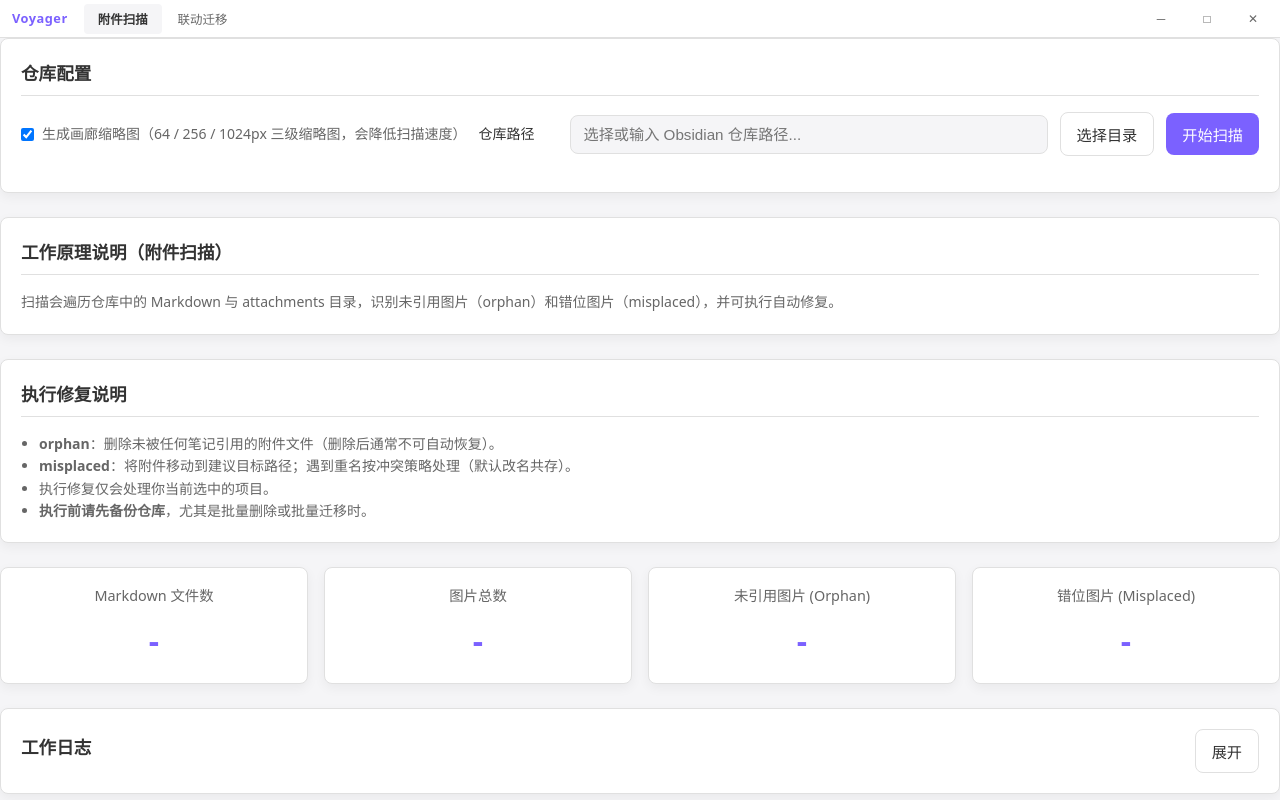
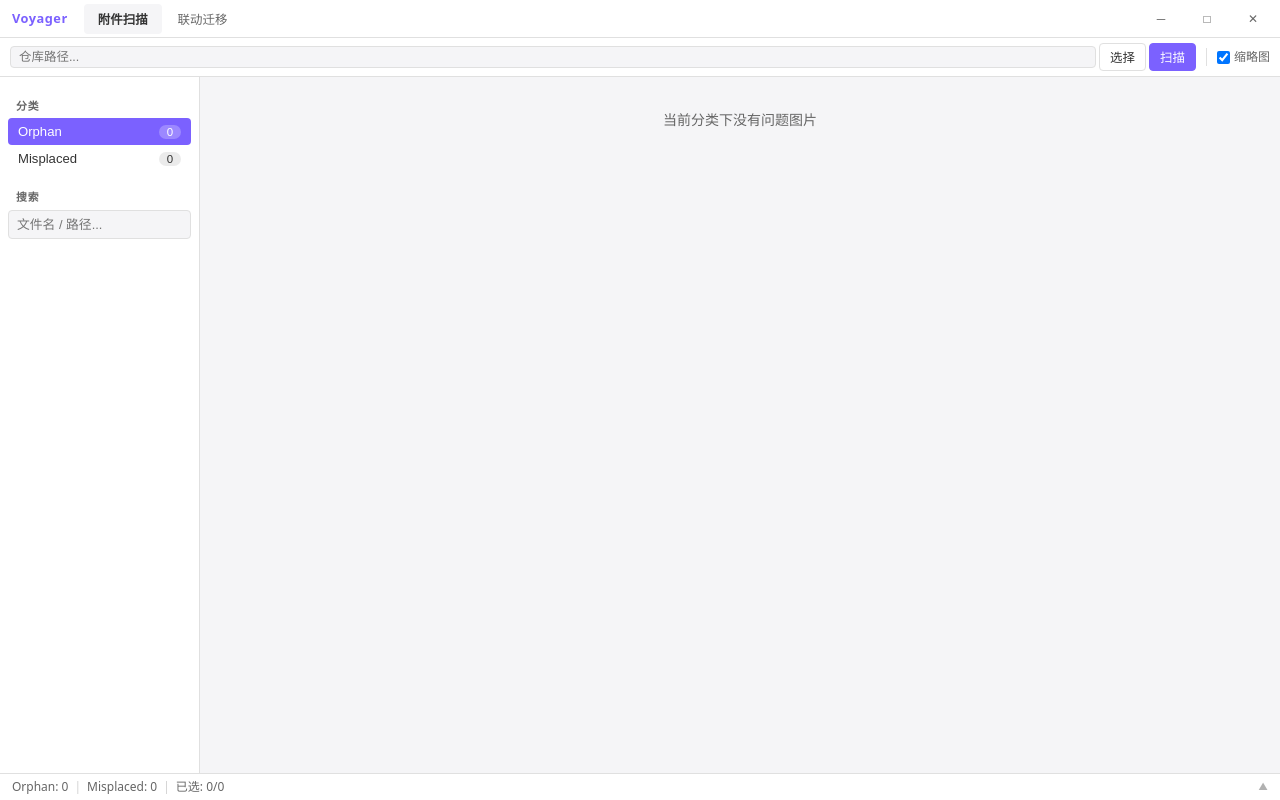
Before and after one commit to KanameMadoka520/Obsidian-attachments-voyager, a React (Vite) app: page / in a window 1280 px wide. Built offline with nearby package versions, Linux system fonts and the light colour scheme.

Commit message:
功能：使用 Toolbar、Sidebar、DetailPanel、StatusBar 重构 ScanPage

```diff
--- a/src/pages/ScanPage.tsx
+++ b/src/pages/ScanPage.tsx
@@ -3,11 +3,11 @@ import { open } from '@tauri-apps/api/dialog'
 import { invoke, convertFileSrc } from '@tauri-apps/api/tauri'
 import { appWindow } from '@tauri-apps/api/window'
 import ConfirmDialog from '../components/ConfirmDialog'
-import IssuesTable from '../components/IssuesTable'
-import OperationHistoryPanel from '../components/OperationHistoryPanel'
-import StatsCards from '../components/StatsCards'
+import DetailPanel from '../components/DetailPanel'
+import Sidebar from '../components/Sidebar'
+import StatusBar from '../components/StatusBar'
+import Toolbar from '../components/Toolbar'
 import VirtualGallery from '../components/VirtualGallery'
-import WorkLogPanel from '../components/WorkLogPanel'
 import type { AuditIssue, ConflictPolicy, GalleryDisplayMode, OperationTask, RuntimeLogLine, ScanResult } from '../types'
 import { scanVault } from '../lib/commands'
 
@@ -109,7 +109,8 @@ function ScanPage({ conflictPolicy }: ScanPageProps) {
   const [selectedIssueIds, setSelectedIssueIds] = useState<string[]>([])
   const [anchorIndex, setAnchorIndex] = useState<number | null>(null)
   const [galleryTab, setGalleryTab] = useState<'orphan' | 'misplaced'>('orphan')
-  const [listTab, setListTab] = useState<'orphan' | 'misplaced'>('orphan')
+  const [searchText, setSearchText] = useState('')
+  const [focusedIssue, setFocusedIssue] = useState<AuditIssue | null>(null)
   const [trashDeleteIds, setTrashDeleteIds] = useState<string[]>([])
   const [generateThumbs, setGenerateThumbs] = useState(true)
   const [displayMode, setDisplayMode] = useState<GalleryDisplayMode>(() => loadDisplayMode())
@@ -213,7 +214,10 @@ function ScanPage({ conflictPolicy }: ScanPageProps) {
     localStorage.setItem(DISPLAY_MODE_KEY, mode)
   }
 
-  const issues = result?.issues ?? []
+  const allIssues = result?.issues ?? []
+  const issues = searchText
+    ? allIssues.filter((i) => i.imagePath.toLowerCase().includes(searchText.toLowerCase()))
+    : allIssues
   const orphanIssues = issues.filter((i) => i.type === 'orphan')
   const misplacedIssues = issues.filter((i) => i.type === 'misplaced')
 
@@ -285,6 +289,8 @@ function ScanPage({ conflictPolicy }: ScanPageProps) {
     index: number,
     event: { shiftKey: boolean; ctrlKey: boolean; metaKey: boolean }
   ) => {
+    const clicked = issues.find((i) => i.id === issueId) ?? null
+    setFocusedIssue(clicked)
     setSelectedIssueIds((prev) => {
       const hasIssue = prev.includes(issueId)
 
@@ -411,145 +417,55 @@ function ScanPage({ conflictPolicy }: ScanPageProps) {
     }
   }
 
+  const currentGalleryIssues = galleryTab === 'orphan' ? orphanIssues : misplacedIssues
+
   return (
-    <div className="page-wrapper">
-      <section className="card">
-        <h2 className="card-title">仓库配置</h2>
-        <div className="input-group">
-          <label style={{ display: 'flex', alignItems: 'center', gap: 8, color: 'var(--text-muted)' }}>
-            <input
-              type="checkbox"
-              checked={generateThumbs}
-              disabled={loading || fixing}
-              onChange={(e) => setGenerateThumbs(e.target.checked)}
+    <div className="scan-layout">
+      <Toolbar
+        vaultPath={vaultPath}
+        onVaultPathChange={setVaultPath}
+        recentVaults={recentVaults}
+        onPickDirectory={pickDirectory}
+        onScan={runScan}
+        scanning={loading}
+        fixing={fixing}
+        displayMode={displayMode}
+        onDisplayModeChange={changeDisplayMode}
+        hasResult={!!result}
+        selectedCount={selectedIssueIds.length}
+        totalCount={issues.length}
+        onSelectAll={selectAllIssues}
+        onClearSelection={clearSelectedIssues}
+        onFix={() => setConfirmOpen(true)}
+        generateThumbs={generateThumbs}
+        onGenerateThumbsChange={setGenerateThumbs}
       />
-            生成画廊缩略图（64 / 256 / 1024px 三级缩略图，会降低扫描速度）
-          </label>
 
-          <label htmlFor="vault-path" className="input-label">仓库路径</label>
-          <input
-            id="vault-path"
-            className="input-field"
-            list="recent-vaults"
-            value={vaultPath}
-            onChange={(e) => setVaultPath(e.target.value)}
-            placeholder="选择或输入 Obsidian 仓库路径..."
-          />
-          <datalist id="recent-vaults">
-            {recentVaults.map((p) => (
-              <option key={p} value={p} />
-            ))}
-          </datalist>
-          <button type="button" className="btn btn-secondary" onClick={pickDirectory}>
-            选择目录
-          </button>
-          <button type="button" className="btn btn-primary" onClick={runScan} disabled={loading || fixing}>
-            {loading ? '扫描中...' : '开始扫描'}
-          </button>
-        </div>
-        {error && <div className={error.includes('完成') ? 'alert alert-success' : 'alert alert-error'} role="alert">{error}</div>}
-      </section>
-
-      <section className="card">
-        <h2 className="card-title">工作原理说明（附件扫描）</h2>
-        <p style={{ color: 'var(--text-muted)' }}>
-          扫描会遍历仓库中的 Markdown 与 attachments 目录，识别未引用图片（orphan）和错位图片（misplaced），并可执行自动修复。
-        </p>
-      </section>
-
-      <section className="card">
-        <h2 className="card-title">执行修复说明</h2>
-        <ul style={{ color: 'var(--text-muted)', paddingLeft: 18 }}>
-          <li><strong>orphan</strong>：删除未被任何笔记引用的附件文件（删除后通常不可自动恢复）。</li>
-          <li><strong>misplaced</strong>：将附件移动到建议目标路径；遇到重名按冲突策略处理（默认改名共存）。</li>
-          <li>执行修复仅会处理你当前选中的项目。</li>
-          <li><strong>执行前请先备份仓库</strong>，尤其是批量删除或批量迁移时。</li>
-        </ul>
-      </section>
-
-      <StatsCards result={result} />
-
-      {resultIsStale && result && (
-        <div style={{ margin: '12px 0', padding: '10px 16px', background: 'rgba(255, 180, 0, 0.15)', border: '1px solid rgba(255, 180, 0, 0.4)', borderRadius: 6, fontSize: '0.9rem', color: 'var(--text-muted)' }}>
-          当前展示的是上次的扫描结果。如果仓库内容已发生变化，建议点击"开始扫描"重新扫描。
+      {error && (
+        <div style={{ padding: '4px 12px', fontSize: '0.78rem' }}>
+          <div className={error.includes('完成') ? 'alert alert-success' : 'alert alert-error'} role="alert" style={{ margin: 0 }}>{error}</div>
         </div>
       )}
 
-      {result && (
-        <>
-          <section className="card" style={{ marginBottom: 12 }}>
-            <div style={{ display: 'flex', gap: 8, alignItems: 'center', flexWrap: 'wrap' }}>
-              <button type="button" className="btn btn-secondary" onClick={selectAllIssues}>全选</button>
-              <button type="button" className="btn btn-secondary" onClick={clearSelectedIssues}>清空选择</button>
-              <button type="button" className="btn btn-danger" onClick={() => setConfirmOpen(true)} disabled={fixing}>
-                执行修复
-              </button>
-              <span style={{ color: 'var(--text-muted)' }}>已选择 {selectedIssueIds.length} / {issues.length}</span>
-              <span style={{ color: 'var(--text-muted)' }}>支持：普通点击单选、Ctrl 切换、Shift 区间选择</span>
+      {resultIsStale && result && (
+        <div style={{ padding: '4px 12px', fontSize: '0.78rem', background: 'rgba(255, 180, 0, 0.1)', color: 'var(--text-muted)', borderBottom: '1px solid rgba(255, 180, 0, 0.3)' }}>
+          当前展示的是上次的扫描结果。如果仓库内容已发生变化，建议重新扫描。
         </div>
-          </section>
+      )}
 
-          <section className="card">
-            <div style={{ display: 'flex', gap: 8, marginBottom: 12, alignItems: 'center', flexWrap: 'wrap' }}>
-              <button
-                type="button"
-                className={`btn ${galleryTab === 'orphan' ? 'btn-primary' : 'btn-secondary'}`}
-                onClick={() => setGalleryTab('orphan')}
-              >
-                Orphan 画廊 ({orphanIssues.length})
-              </button>
-              <button
-                type="button"
-                className={`btn ${galleryTab === 'misplaced' ? 'btn-primary' : 'btn-secondary'}`}
-                onClick={() => setGalleryTab('misplaced')}
-              >
-                Misplaced 画廊 ({misplacedIssues.length})
-              </button>
+      <div className="scan-panels">
+        <Sidebar
+          category={galleryTab}
+          onCategoryChange={setGalleryTab}
+          orphanCount={orphanIssues.length}
+          misplacedCount={misplacedIssues.length}
+          searchText={searchText}
+          onSearchChange={setSearchText}
+        />
 
-              <button type="button" className="btn btn-secondary" onClick={clearThumbnailCache}>
-                清除缩略图缓存
-              </button>
-            </div>
-
-            <div style={{
-              marginBottom: 12, padding: '10px 14px',
-              background: 'var(--panel-bg)', border: '1px solid var(--border-color)',
-              borderRadius: 8,
-            }}>
-              <div style={{ display: 'flex', gap: 0, marginBottom: 8 }}>
-                <span style={{ fontSize: '0.85rem', fontWeight: 600, marginRight: 12, lineHeight: '32px' }}>画廊显示模式：</span>
-                {([
-                  { value: 'thumbnail' as const, label: '缩略图' },
-                  { value: 'rawImage' as const, label: '原图直显' },
-                  { value: 'noImage' as const, label: '不显示图片' },
-                ] as const).map((opt) => (
-                  <button
-                    key={opt.value}
-                    type="button"
-                    onClick={() => changeDisplayMode(opt.value)}
-                    style={{
-                      padding: '4px 16px', fontSize: '0.85rem', cursor: 'pointer',
-                      border: '1px solid var(--border-color)',
-                      borderRight: opt.value === 'noImage' ? '1px solid var(--border-color)' : 'none',
-                      borderRadius: opt.value === 'thumbnail' ? '6px 0 0 6px' : opt.value === 'noImage' ? '0 6px 6px 0' : '0',
-                      background: displayMode === opt.value ? 'var(--accent, #7b61ff)' : 'transparent',
-                      color: displayMode === opt.value ? '#fff' : 'inherit',
-                      fontWeight: displayMode === opt.value ? 600 : 400,
-                    }}
-                  >
-                    {opt.label}
-                  </button>
-                ))}
-              </div>
-              <div style={{ fontSize: '0.8rem', color: 'var(--text-muted)', lineHeight: 1.5 }}>
-                {displayMode === 'thumbnail' && '使用缩略图加载画廊和预览弹窗，性能最佳。点击放大查看时显示的是中等缩略图（1024px），非原始分辨率。'}
-                {displayMode === 'rawImage' && '⚠ 画廊和预览弹窗均直接加载原图，可获得最高清晰度，但大量高分辨率图片可能导致内存占用增大和界面卡顿。'}
-                {displayMode === 'noImage' && '画廊不加载任何图片，仅显示文件名，适合快速浏览文件列表。点击放大查看时仍可看到原图。'}
-              </div>
-            </div>
-
+        <main className="scan-gallery">
           <VirtualGallery
-              issues={galleryTab === 'orphan' ? orphanIssues : misplacedIssues}
+            issues={currentGalleryIssues}
             displayMode={displayMode}
             selectedIssueIds={selectedIssueIds}
             issueIndexMap={issueIndexMap}
@@ -558,64 +474,27 @@ function ScanPage({ conflictPolicy }: ScanPageProps) {
             onIssueClick={handleIssueRowClick}
             onPreviewClick={setGalleryActionIssue}
           />
-          </section>
+        </main>
 
-          <div className="results-wrapper">
-            <section className="card">
-              <div style={{ display: 'flex', gap: 8, marginBottom: 12 }}>
-                <button
-                  type="button"
-                  className={`btn ${listTab === 'orphan' ? 'btn-primary' : 'btn-secondary'}`}
-                  onClick={() => setListTab('orphan')}
-                >
-                  Orphan 问题列表 ({orphanIssues.length})
-                </button>
-                <button
-                  type="button"
-                  className={`btn ${listTab === 'misplaced' ? 'btn-primary' : 'btn-secondary'}`}
-                  onClick={() => setListTab('misplaced')}
-                >
-                  Misplaced 问题列表 ({misplacedIssues.length})
-                </button>
+        <DetailPanel
+          issue={focusedIssue}
+          selectedCount={selectedIssueIds.length}
+          toFilePreviewSrc={toFilePreviewSrc}
+          getThumbSrc={getThumbSrc}
+          onOpenFile={handleOpenFile}
+          onOpenFolder={handleOpenFolder}
+          onFullscreen={enterFullscreen}
+        />
       </div>
 
-              {listTab === 'orphan' ? (
-                <IssuesTable
-                  title="Orphan 问题列表"
-                  mode="orphan"
-                  issues={orphanIssues}
-                  onOpenFile={handleOpenFile}
-                  onOpenFolder={handleOpenFolder}
-                  selectedIssueIds={selectedIssueIds}
-                  onIssueRowClick={handleIssueRowClick}
-                  indexOfIssue={(id) => issueIndexMap.get(id) ?? -1}
-                  trashDeleteIds={trashDeleteIds}
-                  onToggleTrashDelete={toggleTrashDelete}
-                  toFilePreviewSrc={generateThumbs ? toFilePreviewSrc : undefined}
-                  onPreviewClick={setGalleryActionIssue}
+      <StatusBar
+        orphanCount={orphanIssues.length}
+        misplacedCount={misplacedIssues.length}
+        selectedCount={selectedIssueIds.length}
+        totalCount={issues.length}
+        logs={logs}
+        scanning={loading}
       />
-              ) : (
-                <IssuesTable
-                  title="Misplaced 问题列表"
-                  mode="misplaced"
-                  issues={misplacedIssues}
-                  onOpenFile={handleOpenFile}
-                  onOpenFolder={handleOpenFolder}
-                  onOpenMarkdownFile={handleOpenFile}
-                  onOpenMarkdownFolder={handleOpenFolder}
-                  selectedIssueIds={selectedIssueIds}
-                  onIssueRowClick={handleIssueRowClick}
-                  indexOfIssue={(id) => issueIndexMap.get(id) ?? -1}
-                  trashDeleteIds={trashDeleteIds}
-                  onToggleTrashDelete={toggleTrashDelete}
-                  toFilePreviewSrc={generateThumbs ? toFilePreviewSrc : undefined}
-                  onPreviewClick={setGalleryActionIssue}
-                />
-              )}
-            </section>
-          </div>
-        </>
-      )}
 
       {galleryActionIssue && (() => {
         const currentList = galleryTab === 'orphan' ? orphanIssues : misplacedIssues
@@ -822,9 +701,6 @@ function ScanPage({ conflictPolicy }: ScanPageProps) {
         )
       })()}
 
-      <WorkLogPanel logs={logs} />
-      <OperationHistoryPanel tasks={tasks} onUndoTask={handleUndoTask} onUndoEntry={handleUndoEntry} />
-
       {fullscreenIssue && (() => {
         const currentList = galleryTab === 'orphan' ? orphanIssues : misplacedIssues
         const fsIdx = currentList.findIndex((i) => i.id === fullscreenIssue.id)
```
Lines whose indentation alone changed are shown as unchanged.
